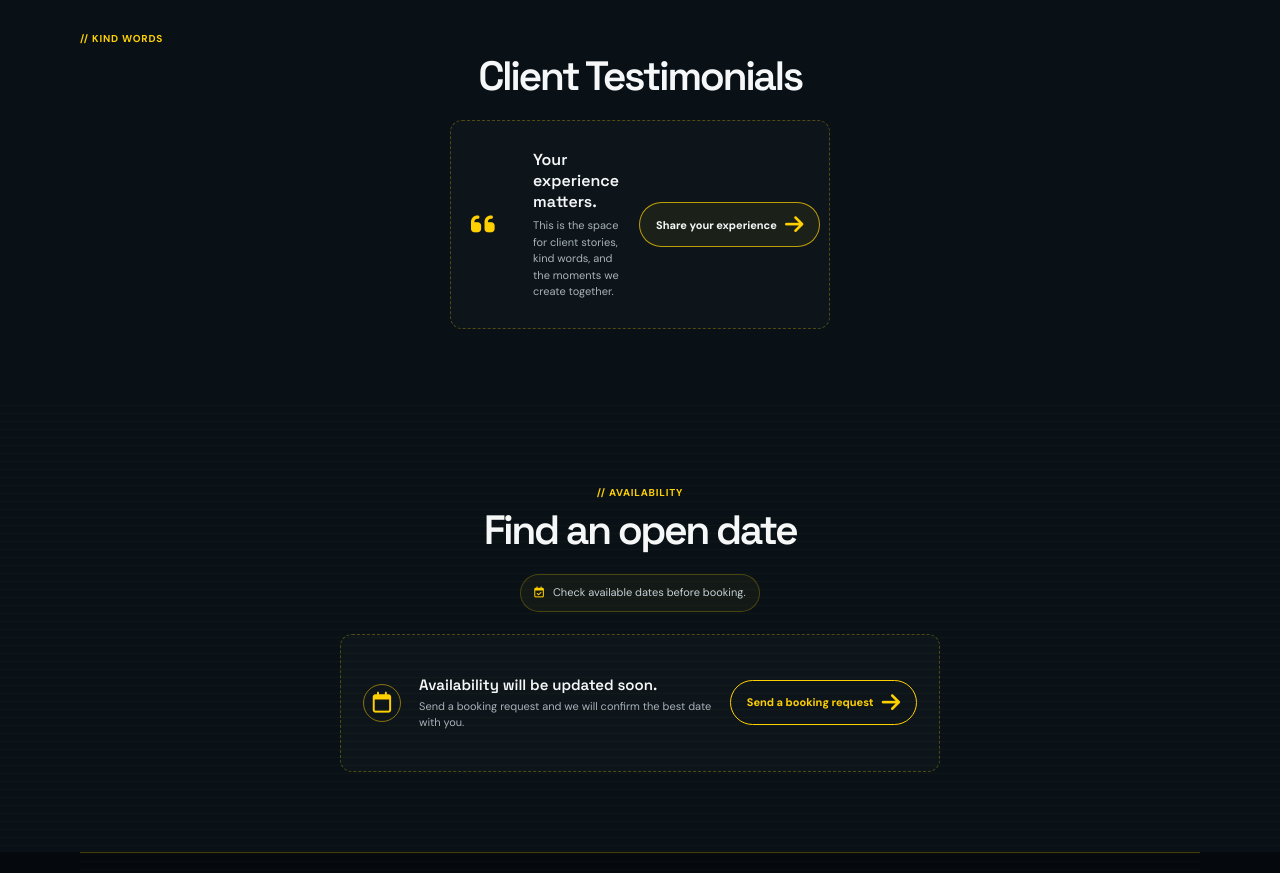
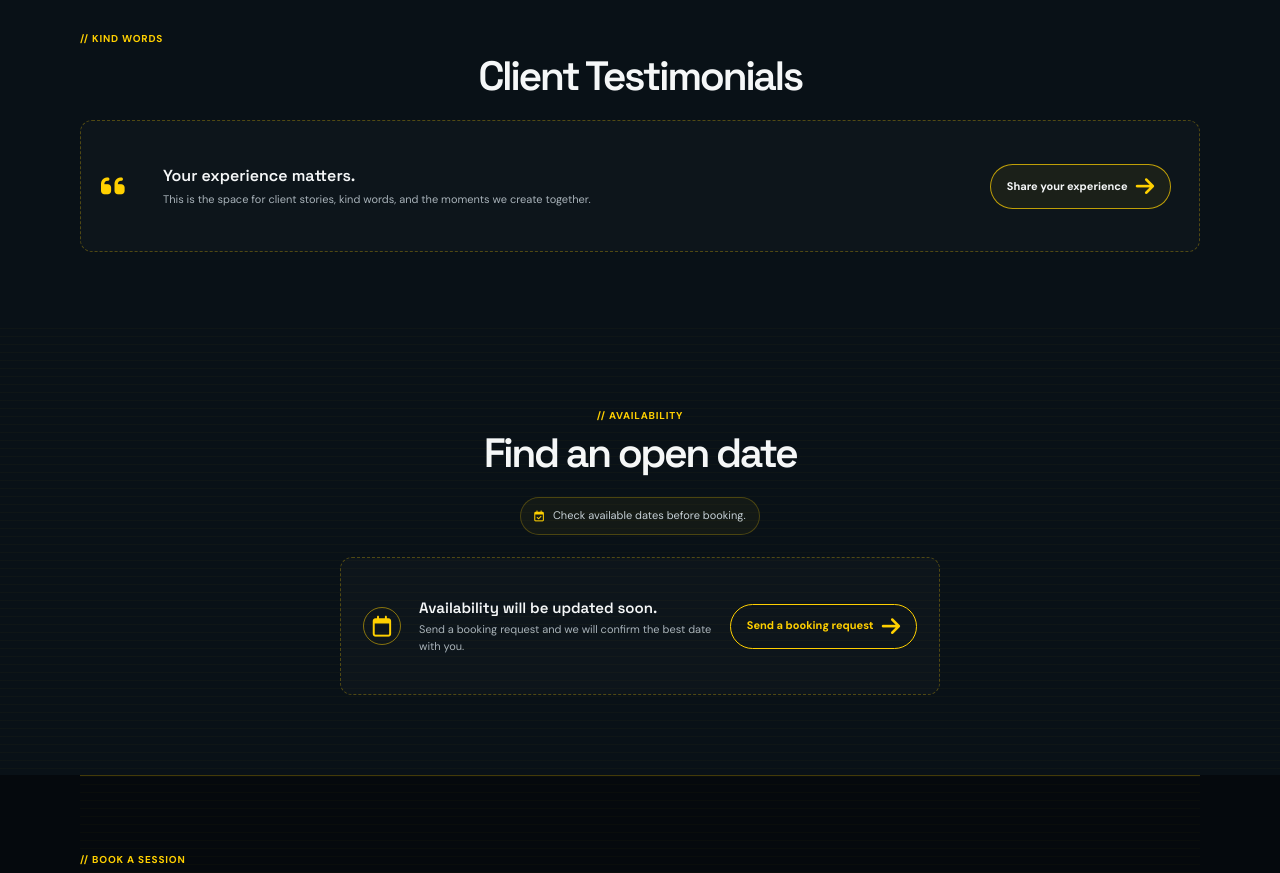
Before and after one commit to fobinathaniel2-ops/fobibass, a website: page index.html in a window 1280 px wide. Shown: the part 2120-2993 px from the top of the page. Drawn offline with Linux system fonts and the light colour scheme; no server answers.

```diff
--- a/index.html
+++ b/index.html
@@ -153,7 +153,8 @@
     <section id="testimonials" class="content-section">
       <div class="section-kicker">// KIND WORDS</div>
       <h2>Client Testimonials</h2>
-      <div id="testimonialContainer"><div class="empty-content testimonial-empty" data-fallback><i class="fa-solid fa-quote-left"></i><div><strong>Your experience matters.</strong><span>This is the space for client stories, kind words, and the moments we create together.</span></div><button class="testimonial-action" type="button" data-open-testimonial>Share your experience <i class="fa-solid fa-arrow-right"></i></button></div></div>
+      <div id="testimonialContainer"></div>
+      <div class="empty-content testimonial-empty"><i class="fa-solid fa-quote-left" aria-hidden="true"></i><div><strong>Your experience matters.</strong><span>This is the space for client stories, kind words, and the moments we create together.</span></div><button class="testimonial-action" type="button" data-open-testimonial>Share your experience <i class="fa-solid fa-arrow-right" aria-hidden="true"></i></button></div>
     </section>
 
     <section class="availability-section">
--- a/script.js
+++ b/script.js
@@ -239,7 +239,7 @@
         </article>
       `;
       }).join("");
-      testimonialContainer.innerHTML = `${testimonialCards}<button class="testimonial-action" type="button" data-open-testimonial>Share your experience <i class="fa-solid fa-arrow-right" aria-hidden="true"></i></button>`;
+      testimonialContainer.innerHTML = testimonialCards;
     }
 
     renderAvailability(data.availability);
--- a/style-premium.css
+++ b/style-premium.css
@@ -140,6 +140,7 @@
 .video-slider-progress { flex: 1; height: 3px; overflow: hidden; border-radius: 9px; background: rgba(255,255,255,.12); }
 .video-slider-progress span { display: block; width: 33%; height: 100%; border-radius: inherit; background: var(--yellow); transition: width .65s cubic-bezier(.2,.8,.2,1); }
 #testimonialContainer, #calendar { min-height: 138px; }
+#testimonialContainer:empty { min-height: 0; }
 .empty-content { display: grid; justify-items: center; gap: 8px; min-height: 138px; padding: 28px 20px; border: 1px dashed rgba(255,208,0,.28); border-radius: 12px; background: rgba(255,255,255,.018); color: var(--muted); text-align: center; }
 .empty-content i { color: var(--yellow); font-size: 21px; }
 .empty-content strong { color: var(--white); font: 600 14px 'Space Grotesk', sans-serif; }
```
